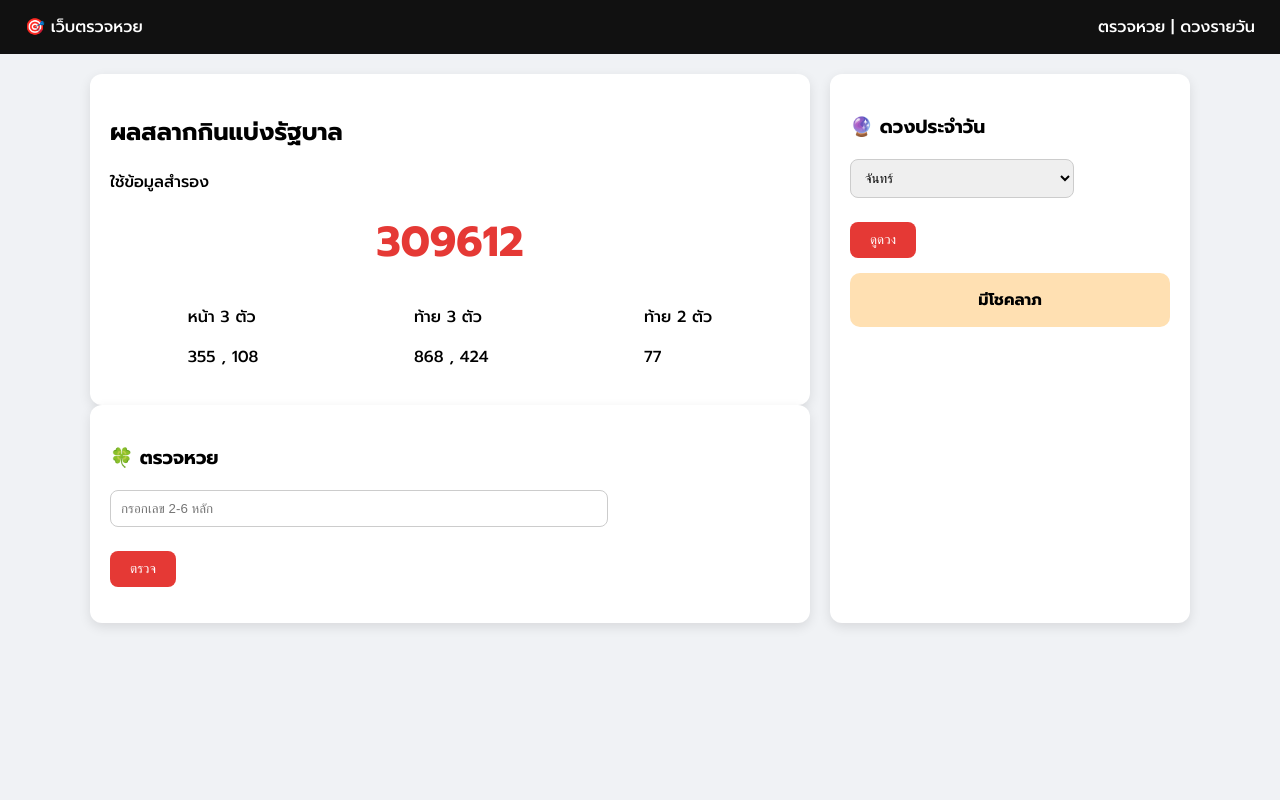
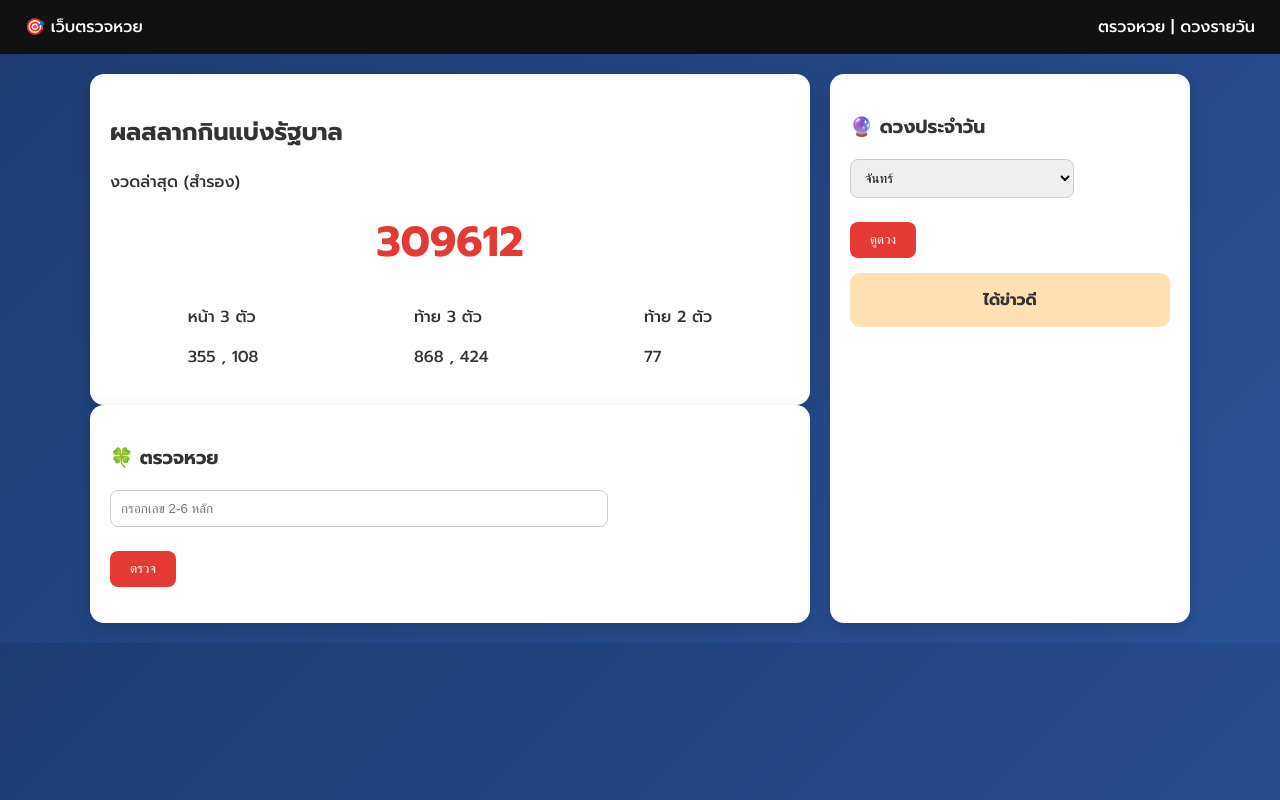
Before and after one commit to modojozaa-star/lotto-web, a plain HTML site: page index.html in a window 1280 px wide. Both pictures are taken after a click on the button "ดูดวง". Drawn offline with Linux system fonts and the light colour scheme; no server answers.

Commit message:
Update index.html

```diff
--- a/index.html
+++ b/index.html
@@ -10,10 +10,10 @@
 body{
   font-family:'Prompt', sans-serif;
   margin:0;
-  background:#f0f2f5;
+  background:linear-gradient(135deg,#1e3c72,#2a5298);
+  color:#333;
 }
 
-/* 🔝 Navbar */
 .navbar{
   background:#111;
   color:white;
@@ -22,7 +22,6 @@ body{
   justify-content:space-between;
 }
 
-/* Layout */
 .container{
   max-width:1100px;
   margin:auto;
@@ -32,15 +31,13 @@ body{
   gap:20px;
 }
 
-/* Card */
 .card{
   background:white;
-  border-radius:12px;
+  border-radius:14px;
   padding:20px;
-  box-shadow:0 4px 12px rgba(0,0,0,0.1);
+  box-shadow:0 6px 18px rgba(0,0,0,0.15);
 }
 
-/* หวย */
 .big{
   font-size:42px;
   color:#e53935;
@@ -54,7 +51,6 @@ body{
   margin-top:15px;
 }
 
-/* Input */
 input, select{
   padding:10px;
   border-radius:8px;
@@ -75,7 +71,6 @@ button:hover{
   background:#b71c1c;
 }
 
-/* ดวง */
 .horo-box{
   margin-top:15px;
   padding:15px;
@@ -85,7 +80,6 @@ button:hover{
   text-align:center;
 }
 
-/* Mobile */
 @media(max-width:768px){
   .container{
     grid-template-columns:1fr;
@@ -103,7 +97,7 @@ button:hover{
 
 <div class="container">
 
-  <!-- 🟢 ฝั่งซ้าย -->
+  <!-- LEFT -->
   <div>
 
     <div class="card">
@@ -117,12 +111,10 @@ button:hover{
           <p>หน้า 3 ตัว</p>
           <p id="front3">---</p>
         </div>
-
         <div>
           <p>ท้าย 3 ตัว</p>
           <p id="back3">---</p>
         </div>
-
         <div>
           <p>ท้าย 2 ตัว</p>
           <p id="last2">--</p>
@@ -140,7 +132,7 @@ button:hover{
 
   </div>
 
-  <!-- 🔮 ฝั่งขวา -->
+  <!-- RIGHT -->
   <div class="card">
     <h3>🔮 ดวงประจำวัน</h3>
 
@@ -164,37 +156,30 @@ button:hover{
 
 <script>
 
-// 🔮 ดวงรายวัน (เปลี่ยนทุกวันจริง)
+// 🔮 ดวงรายวัน
 const horoData = {
-  "จันทร์":["มีโชคลาภ","ระวังคำพูด","การเงินดี","ได้ข่าวดี","มีคนช่วย"],
-  "อังคาร":["งานก้าวหน้า","เจอเรื่องท้าทาย","เงินเข้า","มีโชค","ระวังสุขภาพ"],
-  "พุธ":["ความรักดี","ได้ลาภลอย","งานนิ่ง","เจอเพื่อน","โชคเล็กๆ"],
-  "พฤหัส":["ผู้ใหญ่สนับสนุน","เงินมา","มีโชค","งานดี","มีข่าวดี"],
-  "ศุกร์":["เสน่ห์แรง","โชคมา","ได้ของ","มีคนคิดถึง","เงินดี"],
-  "เสาร์":["เหนื่อยแต่คุ้ม","โชคปลายวัน","มีข่าวดี","เงินเข้า","ระวังเครียด"],
-  "อาทิตย์":["สดใส","โชคดี","ได้เดินทาง","เงินมา","มีคนช่วย"]
+  "จันทร์":["มีโชคลาภ","ระวังคำพูด","การเงินดี","ได้ข่าวดี"],
+  "อังคาร":["งานก้าวหน้า","มีโชค","เงินเข้า","ระวังสุขภาพ"],
+  "พุธ":["ความรักดี","ลาภลอย","งานนิ่ง","โชคเล็กๆ"],
+  "พฤหัส":["ผู้ใหญ่ช่วย","เงินมา","ข่าวดี","งานดี"],
+  "ศุกร์":["เสน่ห์แรง","โชคมา","เงินดี","มีคนคิดถึง"],
+  "เสาร์":["เหนื่อยแต่คุ้ม","โชคปลายวัน","เงินเข้า","ระวังเครียด"],
+  "อาทิตย์":["สดใส","โชคดี","ได้เดินทาง","มีคนช่วย"]
 };
 
 function getTodaySeed(){
-  const today = new Date().toDateString();
-  let hash = 0;
-  for(let i=0;i<today.length;i++){
-    hash += today.charCodeAt(i);
-  }
-  return hash;
+  return new Date().getDate();
 }
 
 function getHoro(){
-  let day = document.getElementById("day").value;
-  let seed = getTodaySeed();
-  let list = horoData[day];
-
-  let index = seed % list.length;
-  document.getElementById("horo").innerText = list[index];
+  let day=document.getElementById("day").value;
+  let list=horoData[day];
+  let index=getTodaySeed()%list.length;
+  document.getElementById("horo").innerText=list[index];
 }
 
-// 🎯 หวย (fallback)
-let data = {
+// 🎯 fallback (สำคัญมาก)
+let data={
   first:"309612",
   last2:"77",
   front3:["355","108"],
@@ -204,31 +189,31 @@ let data = {
 // โหลดข้อมูลจริง
 async function loadData(){
   try{
-    const res = await fetch("https://lotto.api.rayriffy.com/latest");
-    const json = await res.json();
+    const res=await fetch("https://lotto.api.rayriffy.com/latest");
 
-    let d = json.response;
+    if(!res.ok) throw new Error();
 
-    document.getElementById("date").innerText = d.date;
+    const json=await res.json();
+    let d=json.response;
 
-    data.first = d.prizes.find(p=>p.id===1).number;
-    data.last2 = d.runningNumbers.find(x=>x.prize==="เลขท้าย 2 ตัว").number;
+    if(!d) throw new Error();
 
-    data.front3 = d.runningNumbers.filter(x=>x.prize.includes("เลขหน้า")).map(x=>x.number);
-    data.back3 = d.runningNumbers.filter(x=>x.prize.includes("เลขท้าย 3 ตัว")).map(x=>x.number);
+    data.first=d.prizes.find(p=>p.id===1).number;
+    data.last2=d.runningNumbers.find(x=>x.prize==="เลขท้าย 2 ตัว").number;
+    data.front3=d.runningNumbers.filter(x=>x.prize.includes("เลขหน้า")).map(x=>x.number);
+    data.back3=d.runningNumbers.filter(x=>x.prize.includes("เลขท้าย 3 ตัว")).map(x=>x.number);
 
-    document.getElementById("first").innerText = data.first;
-    document.getElementById("last2").innerText = data.last2;
-    document.getElementById("front3").innerText = data.front3.join(" , ");
-    document.getElementById("back3").innerText = data.back3.join(" , ");
+    document.getElementById("date").innerText=d.date;
 
   }catch(e){
-    document.getElementById("date").innerText="ใช้ข้อมูลสำรอง";
-    document.getElementById("first").innerText = data.first;
-    document.getElementById("last2").innerText = data.last2;
-    document.getElementById("front3").innerText = data.front3.join(" , ");
-    document.getElementById("back3").innerText = data.back3.join(" , ");
+    document.getElementById("date").innerText="งวดล่าสุด (สำรอง)";
   }
+
+  // 🔥 สำคัญ: แสดงผลทุกกรณี
+  document.getElementById("first").innerText=data.first;
+  document.getElementById("last2").innerText=data.last2;
+  document.getElementById("front3").innerText=data.front3.join(" , ");
+  document.getElementById("back3").innerText=data.back3.join(" , ");
 }
 
 loadData();
@@ -236,13 +221,14 @@ loadData();
 // ตรวจหวย
 function check(){
   let num=document.getElementById("num").value;
+  let result=document.getElementById("result");
 
   if(!/^\d+$/.test(num)){
     result.innerText="⚠️ กรอกตัวเลขเท่านั้น";
     return;
   }
 
-  if(num.length < 2 || num.length > 6){
+  if(num.length<2||num.length>6){
     result.innerText="⚠️ กรอก 2-6 หลัก";
     return;
   }
```
